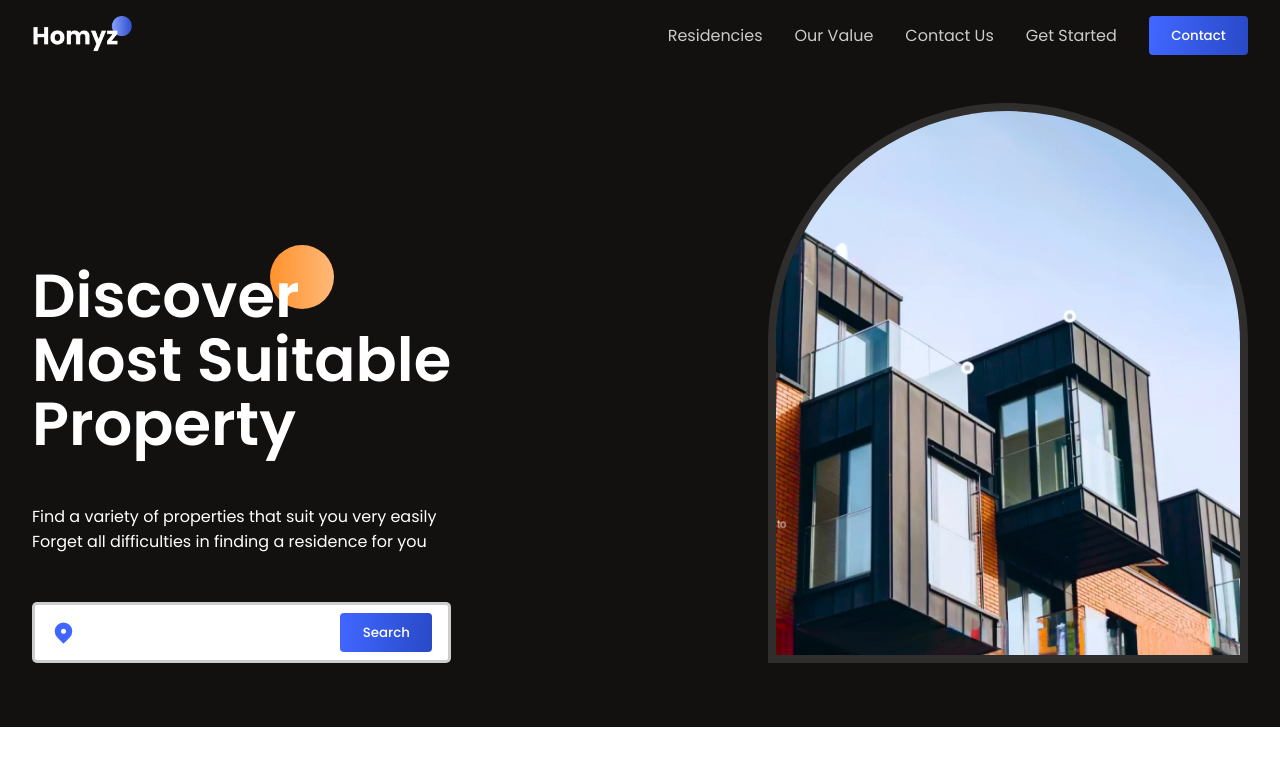
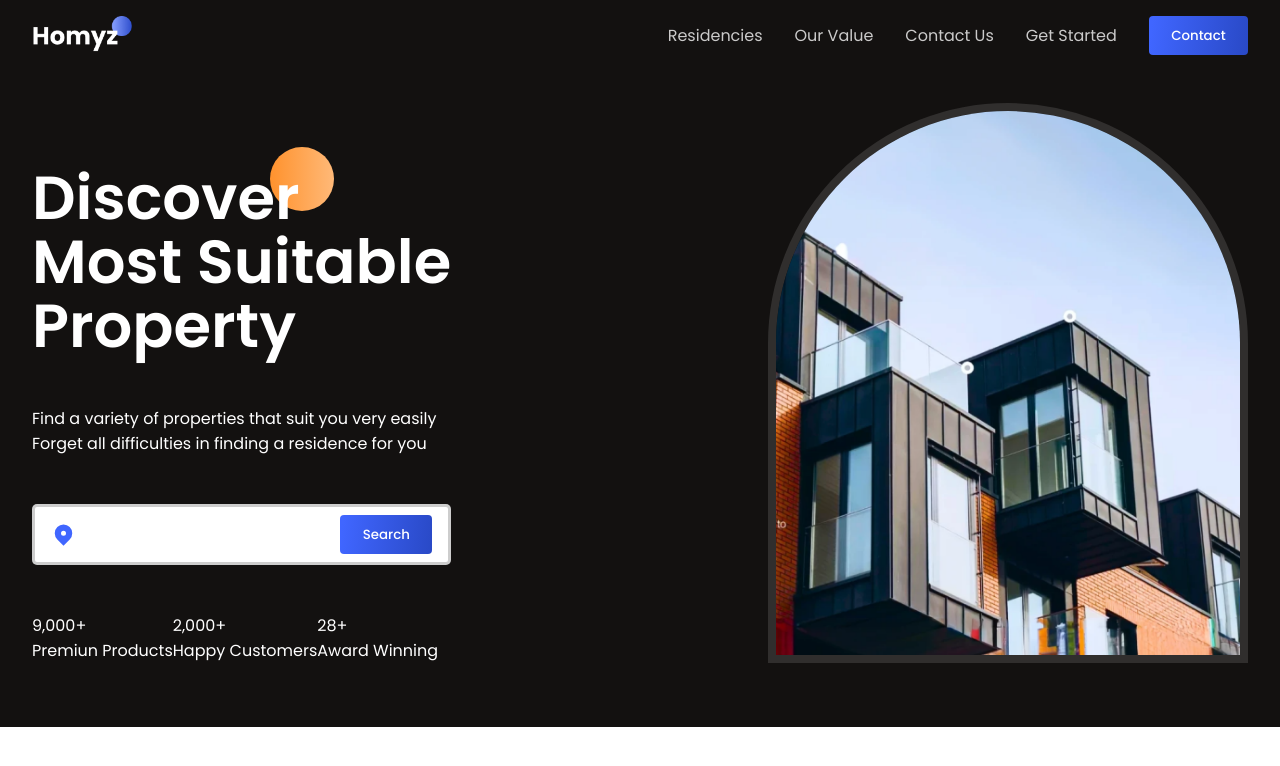
Before and after one commit to suisashehi/real-estate, a React (Vite) app: page / in a window 1280 px wide. Shown: the top 766 px of the page. Built offline with nearby package versions, Linux system fonts and the light colour scheme.

Commit message:
Added stats section below search bar with react-countup for animated numbers (Premium Products, Happy Customers, Award Winning).

```diff
--- a/src/components/Hero/Hero.jsx
+++ b/src/components/Hero/Hero.jsx
@@ -1,6 +1,7 @@
 import React from "react";
 import "./Hero.css";
 import { HiLocationMarker } from "react-icons/hi";
+import CountUp from "react-countup";
 
 const Hero = () => {
   return (
@@ -25,6 +26,42 @@ const Hero = () => {
             <input type="text" />
             <button className="button">Search</button>
           </div>
+
+          <div className="flexCenter stats">
+            <div className="flexColStart stat">
+              <span>
+                <CountUp start={8800} end={9000} duration={4}/>
+                <span>+</span>
+              </span>
+
+              <span>
+                Premiun Products
+              </span>
+            </div>
+            <div className="flexColStart stat">
+              <span>
+                <CountUp start={1950} end={2000} duration={4}/>
+                <span>+</span>
+              </span>
+
+              <span>
+                Happy Customers
+              </span>
+            </div>
+
+             <div className="flexColStart stat">
+              <span>
+                <CountUp end={28}/>
+                <span>+</span>
+              </span>
+
+              <span>
+                Award Winning
+              </span>
+            </div>
+
+
+          </div>
         </div>
 
         {/* right side */}
```
